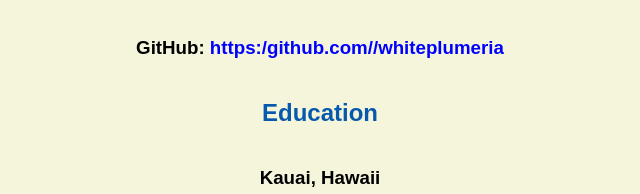
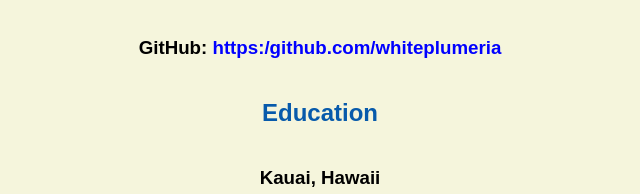
Before and after one commit to whiteplumeria/whiteplumeria.github.io, a plain HTML site: page resume.html in a window 1280 px wide. Shown: the part 599-793 px from the top of the page, 320-960 px from the left. Drawn offline with Linux system fonts and the light colour scheme.

Commit message:
Update resume.html

```diff
--- a/resume.html
+++ b/resume.html
@@ -26,7 +26,7 @@
     <!-- don't post physical address, personal phone number or other personal information on the web! -->
 
     <h2>Portfolio</h2>
-      <h3>GitHub: <a href="https://github.com" target="_blank">https:/github.com//whiteplumeria</a></h3>
+      <h3>GitHub: <a href="https://github.com" target="_blank">https:/github.com/whiteplumeria</a></h3>
 
     <h2>Education</h2>
 
```
